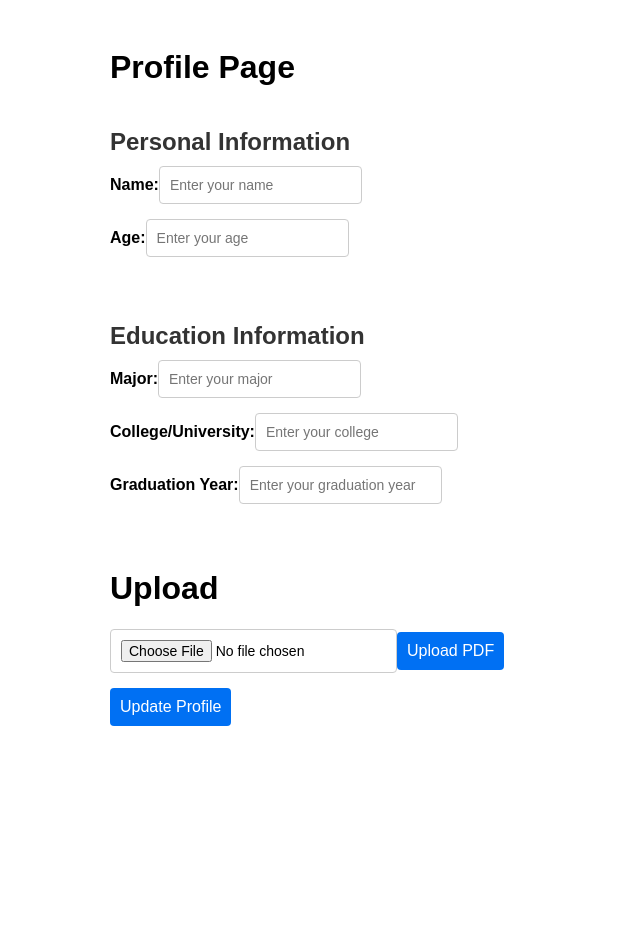
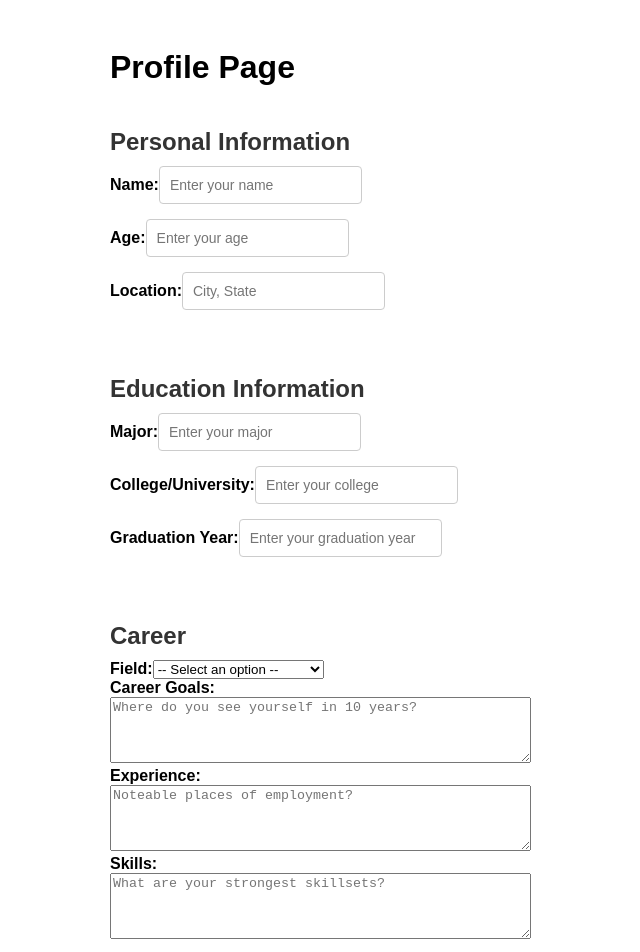
Before and after one commit to Gunjiilkham/CoFound, a Next.js app: page /profile in a window 1280 px wide. Shown: the top 952 px of the page, without its empty margins (230-870 px from the left). Before the commit the page ends 800 px from the top, so only its background shows below. Built offline with nearby package versions, Linux system fonts and the light colour scheme.

Commit message:
Completed the User Profile page's sections.

```diff
--- a/src/pages/profile.js
+++ b/src/pages/profile.js
@@ -7,6 +7,11 @@ const Profile = () => {
   const [major, setMajor] = useState('');
   const [college, setCollege] = useState('');
   const [gradYear, setGradYear] = useState('');
+  const [field, setField] = useState('');
+  const [careerGoals, setCareerGoals] = useState('');
+  const [location, setLocation] = useState('')
+  const [experience, setExperience] = useState('')
+  const [skills, setSkills] = useState('')
 
   const [message, setMessage] = useState('');
   const [file, setFile] = useState(null);
@@ -97,6 +102,17 @@ const Profile = () => {
               placeholder="Enter your age"
             />
           </div>
+
+          <div>
+            <label htmlFor="location">Location:</label>
+            <input
+              type="text"
+              id="location"
+              value={location}
+              onChange={(e) => setLocation(e.target.value)}
+              placeholder="City, State"
+            />
+          </div>
         </section>
 
         {/* Education Information Section */}
@@ -136,6 +152,87 @@ const Profile = () => {
           </div>
         </section>
 
+        {/* Career Section */}
+        <section>
+          <h2>Career</h2>
+          <div>
+            <label htmlFor="field">Field:</label>
+            <select
+              id="field"
+              value={field}
+              onChange={(e) => setField(e.target.value)}
+            >
+              <option value="" disabled>
+              -- Select an option --
+              </option>
+              <option value="accounting">Accounting</option>
+              <option value="architecturalEngineering">Architectural Engineering</option>
+              <option value="artAndDesign">Art and Design</option>
+              <option value="animation">Animation</option>
+              <option value="business">Business</option>
+              <option value="computerProgramming">Computer Programming</option>
+              <option value="computerSystems">Computer Systems</option>
+              <option value="education">Education</option>
+              <option value="engineering">Engineering</option>
+              <option value="finance">Finance</option>
+              <option value="gameDesign">Game Design</option>
+              <option value="gameDevelopment">Game Development</option>
+              <option value="law">Law</option>
+              <option value="healthSciences">Health Sciences</option>
+              <option value="humanServices">Human Services</option>
+              <option value="informationTechnology">Information Technology</option>
+              <option value="marketing">Marketing</option>
+              <option value="sales">Sales</option>
+              <option value="softwareEngineering">Software Engineering</option>
+            </select>
+          </div>
+
+          <div>
+            <label htmlFor="careerGoals">Career Goals:</label>
+          </div>
+          <div>
+            <textarea
+              type="text"
+              id="careerGoals"
+              rows="4"
+              cols="50"
+              value={careerGoals}
+              onChange={(e) => setCareerGoals(e.target.value)}
+              placeholder="Where do you see yourself in 10 years?"
+            />
+          </div>
+
+          <div>
+            <label htmlFor="experience">Experience:</label>
+          </div>
+          <div>
+            <textarea
+              type="text"
+              id="experience"
+              rows="4"
+              cols="50"
+              value={experience}
+              onChange={(e) => setExperience(e.target.value)}
+              placeholder="Noteable places of employment?"
+            />
+          </div>
+
+          <div>
+            <label htmlFor="skills">Skills:</label>
+          </div>
+          <div>
+            <textarea
+              type="text"
+              id="experience"
+              rows="4"
+              cols="50"
+              value={skills}
+              onChange={(e) => setSkills(e.target.value)}
+              placeholder="What are your strongest skillsets?"
+            />
+          </div>
+        </section>
+
         <div>
         <h1>Upload </h1>
           <div onSubmit={handleSubmit}>
```
Also changed, not shown: src/styles/profile.css (line endings or trailing spaces).
